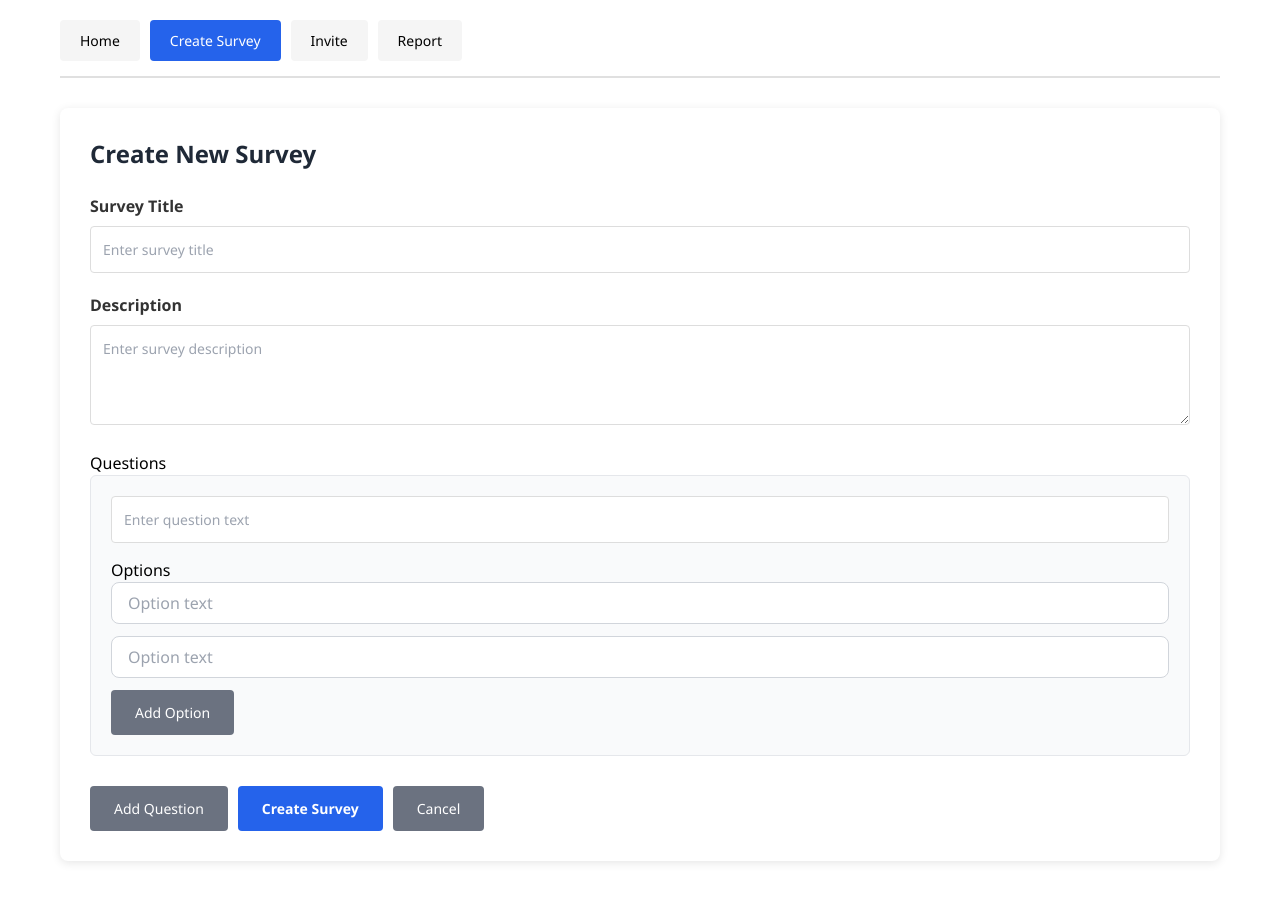
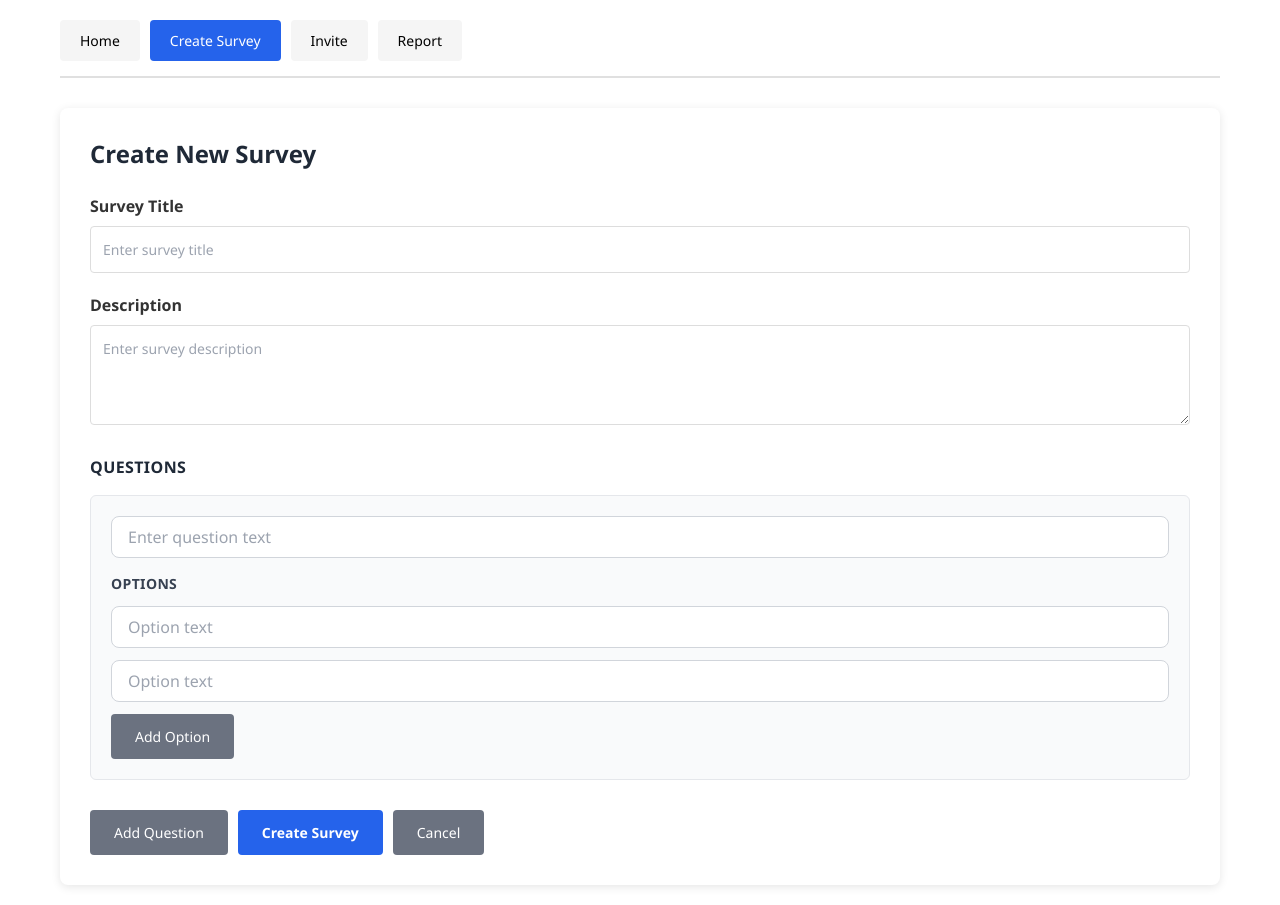
Before and after one commit to Suraj1812/Survey-Application, an Angular app in the folder survey-frontend/: page / in a window 1280 px wide. Both pictures are taken after typing "Sample" into the empty fields and a click on the button "Create Survey". Before the commit the page ends 881 px from the top, so only its background shows below. Built offline with nearby package versions, Linux system fonts and the light colour scheme.

Commit message:
css changes

```diff
--- a/survey-frontend/src/app/app.component.html
+++ b/survey-frontend/src/app/app.component.html
@@ -80,27 +80,38 @@
         placeholder="Enter survey description"
       ></textarea>
     </div>
-    <h3>Questions</h3>
+    <h3
+      class="mt-6 mb-4 text-base font-semibold text-gray-800 uppercase tracking-wide"
+    >
+      Questions
+    </h3>
+
     <div
       *ngFor="let question of survey.questions; let qIndex = index"
       class="question-card"
     >
-      <div class="question-header">
+      <div class="flex flex-col sm:flex-row sm:items-center gap-3">
         <input
-          class="input-field"
+          class="w-full sm:flex-1 px-4 py-2 border border-gray-300 rounded-lg focus:outline-none focus:ring-2 focus:ring-blue-500"
           [(ngModel)]="question.text"
           [name]="'question_' + qIndex"
           placeholder="Enter question text"
         />
+
         <button
-          class="danger-button"
+          class="w-full sm:w-auto px-4 py-2 rounded-lg bg-red-500 text-white hover:bg-red-600 transition"
           (click)="removeQuestion(qIndex)"
           *ngIf="survey.questions.length > 1"
         >
           Remove Question
         </button>
       </div>
-      <h4>Options</h4>
+
+      <h4
+        class="mt-4 mb-3 text-sm font-semibold text-gray-700 uppercase tracking-wide"
+      >
+        Options
+      </h4>
       <div
         *ngFor="
           let option of question.options;
```
